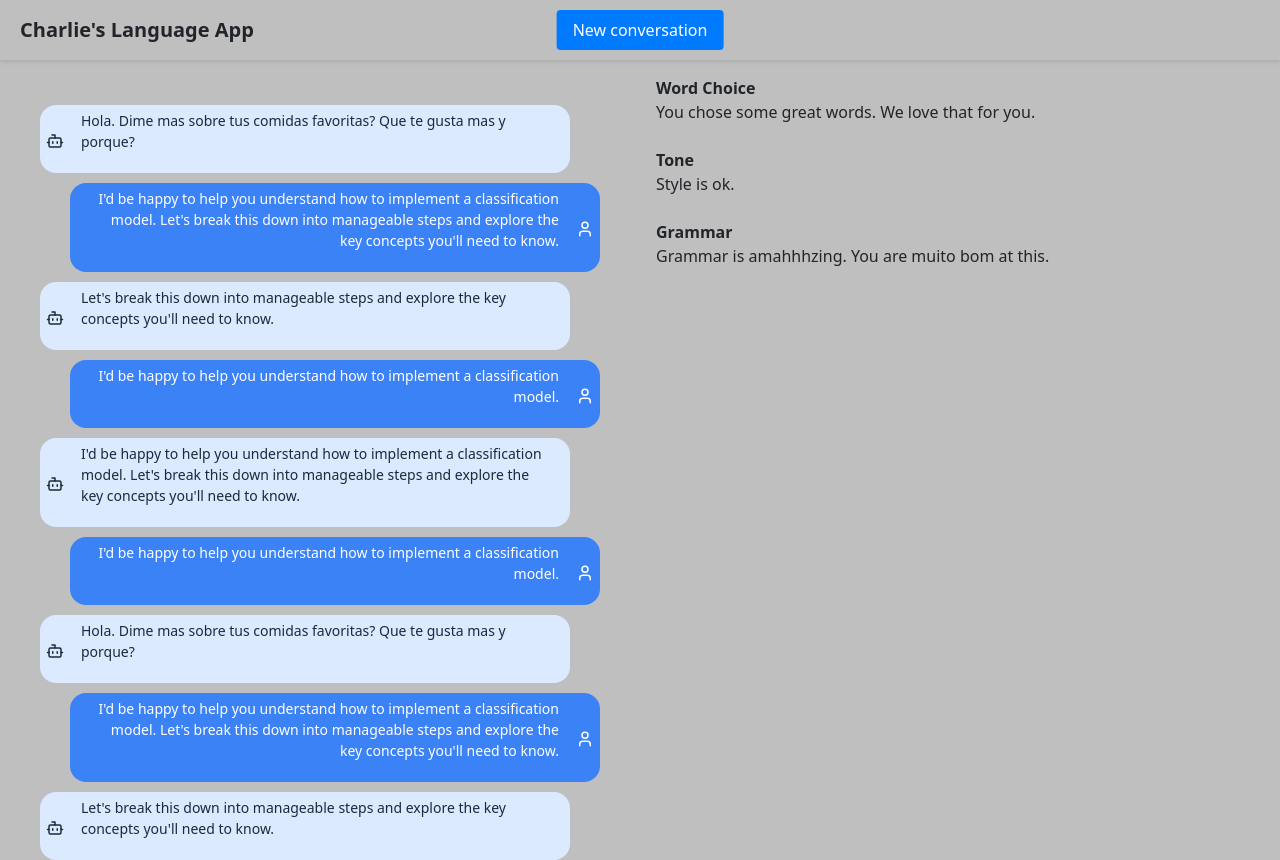
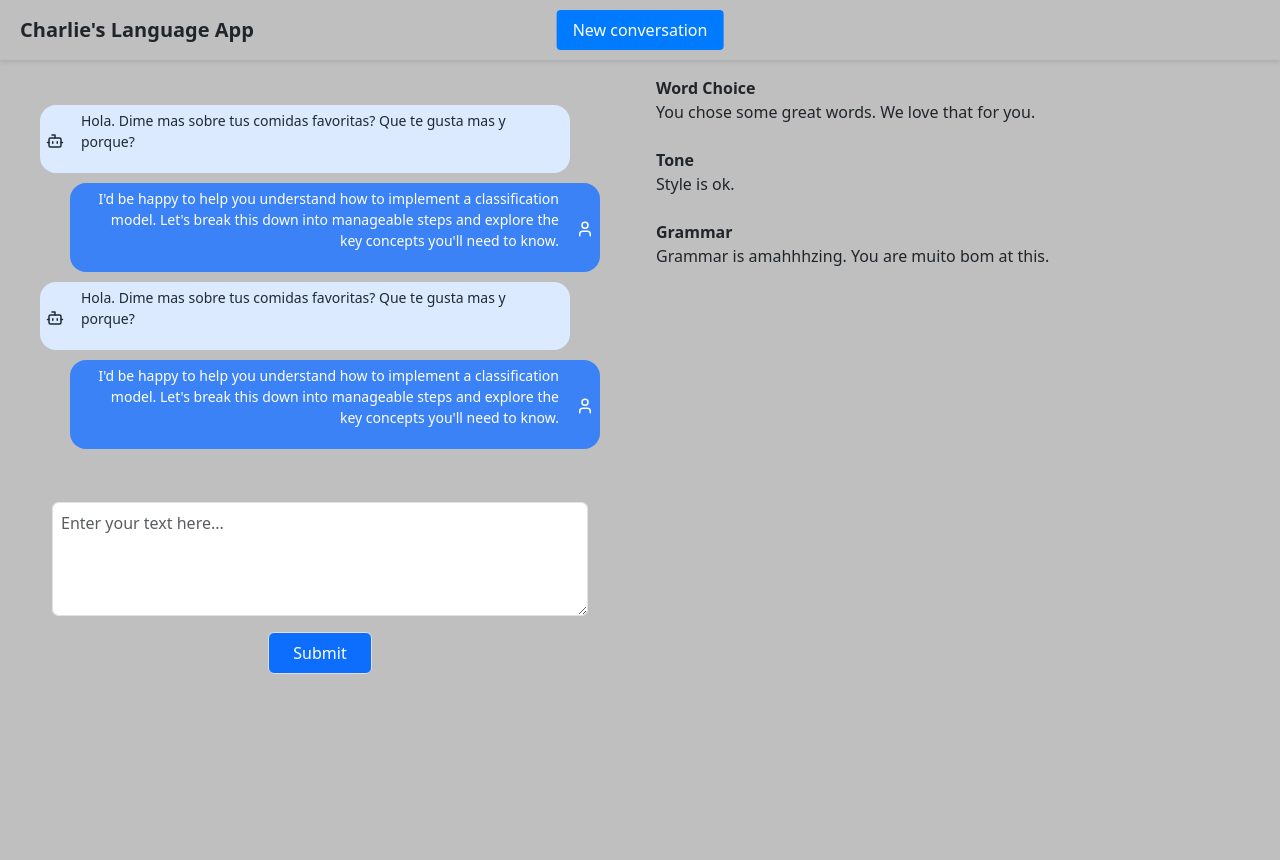
Before and after one commit to CharlieNatoli/language_app, a React (Vite) app: page / in a window 1280 px wide. Built offline with nearby package versions, Linux system fonts and the light colour scheme.

Commit message:
submit box

```diff
--- a/src/components/ConversationPanel.tsx
+++ b/src/components/ConversationPanel.tsx
@@ -1,5 +1,6 @@
-import React from 'react';
+import React, { useState } from 'react';
 import { User, Bot } from 'lucide-react';
+import TextSubmitBox from './TextSubmitBox'
 
 
 type MessageType = 'user' | 'ai';
@@ -124,27 +125,27 @@ const exampleMessages = [
     type: 'user' as MessageType,
     content: "I'd be happy to help you understand how to implement a classification model. Let's break this down into manageable steps and explore the key concepts you'll need to know."
   },
-  {
-    id: 3,
-    type: 'ai' as MessageType,
-    content: "Let's break this down into manageable steps and explore the key concepts you'll need to know."
+  // {
+  //   id: 3,
+  //   type: 'ai' as MessageType,
+  //   content: "Let's break this down into manageable steps and explore the key concepts you'll need to know."
 
-  },
-  {
-    id: 4,
-    type: 'user' as MessageType,
-    content: "I'd be happy to help you understand how to implement a classification model. "
-  },
-  {
-    id: 5,
-    type: 'ai' as MessageType,
-    content: "I'd be happy to help you understand how to implement a classification model. Let's break this down into manageable steps and explore the key concepts you'll need to know."
-  },
-  {
-    id: 6,
-    type: 'user' as MessageType,
-    content: "I'd be happy to help you understand how to implement a classification model. "
-  }
+  // },
+  // {
+  //   id: 4,
+  //   type: 'user' as MessageType,
+  //   content: "I'd be happy to help you understand how to implement a classification model. "
+  // },
+  // {
+  //   id: 5,
+  //   type: 'ai' as MessageType,
+  //   content: "I'd be happy to help you understand how to implement a classification model. Let's break this down into manageable steps and explore the key concepts you'll need to know."
+  // },
+  // {
+  //   id: 6,
+  //   type: 'user' as MessageType,
+  //   content: "I'd be happy to help you understand how to implement a classification model. "
+  // }
 ];
 
 const exampleMessages2 = exampleMessages.map((message) => {
@@ -177,6 +178,7 @@ const ConversationPanel = () => {
               onSelect={() => setSelectedId(message.id)}
             />
           ))}
+          <TextSubmitBox/>
         </div>
       </div>
     </div>
--- /dev/null
+++ b/src/components/TextSubmitBox.tsx
@@ -0,0 +1,40 @@
+import React, { useState, FormEvent } from 'react';
+
+
+const TextSubmitBox = () => {
+    const [text, setText] = useState('');
+
+    const handleSubmit = (e: FormEvent<HTMLFormElement>) => {
+        e.preventDefault();
+        console.log('Submitted text:', text);
+      // TODO - ADD SUBMISSION LOGIC HERE
+    };
+
+    // TODO - add loading state here too
+
+    return (
+      <div className="container mt-5">
+        <form onSubmit={handleSubmit} className="w-full">
+          <div className="mb-3">
+            <textarea
+              className="form-control w-full border border-gray-300 rounded p-2"
+              value={text}
+              onChange={(e) => setText(e.target.value)}
+              rows={4}
+              placeholder="Enter your text here..."
+            />
+          </div>
+          <div className="text-center">
+            <button
+              type="submit"
+              className="btn btn-primary border border-gray-300 px-4 py-2 rounded"
+            >
+              Submit
+            </button>
+          </div>
+        </form>
+      </div>
+    );
+  };
+
+  export default TextSubmitBox;
```
